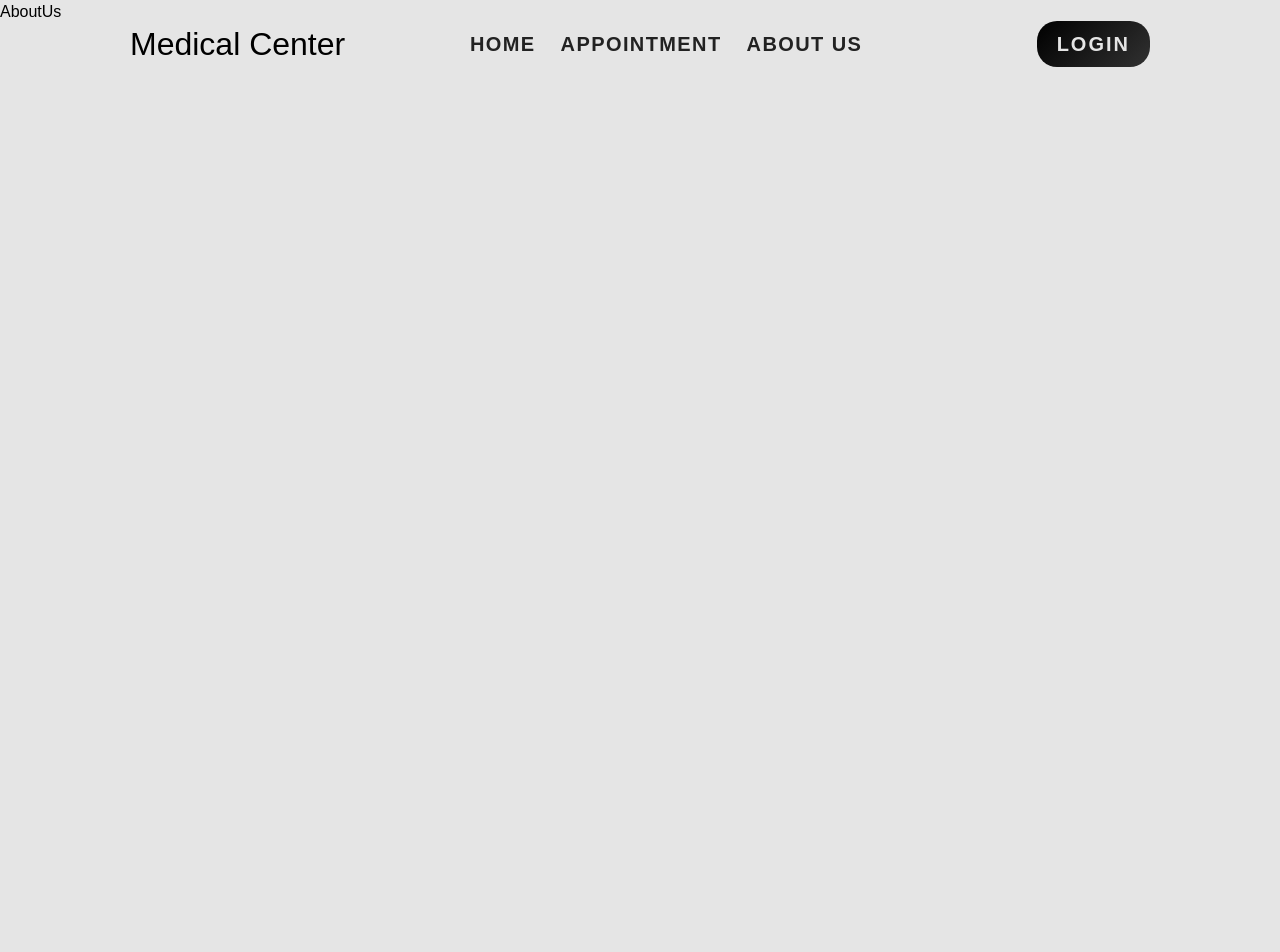
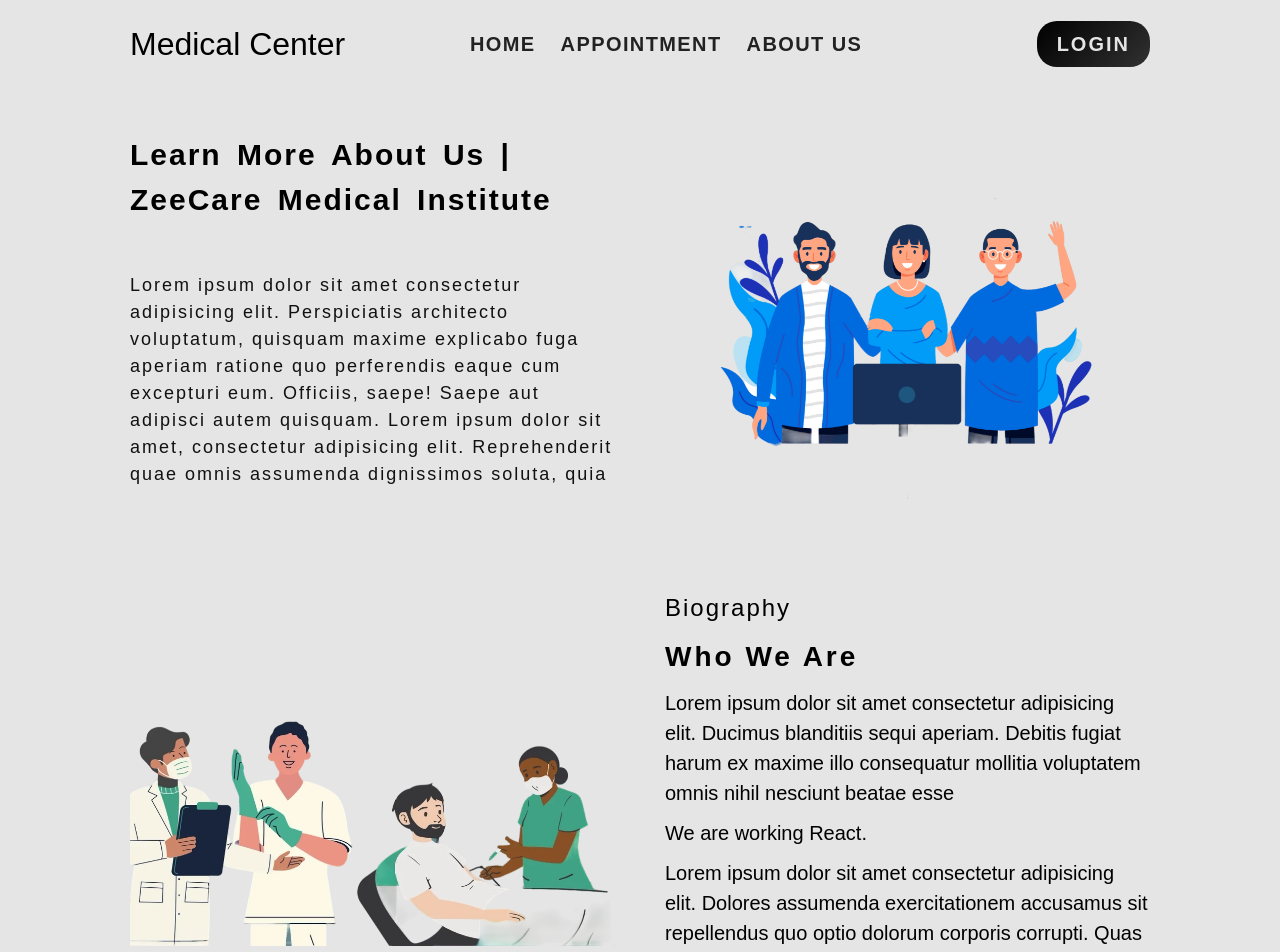
Before and after one commit to dauxero/Web_citas_medicas, a React (Vite) app in the folder FrontEnd/: page /about in a window 1280 px wide. Shown: the top 952 px of the page. Before the commit the page ends 800 px from the top, so only its background shows below. Built offline with nearby package versions, Linux system fonts and the light colour scheme; no server answers.

Commit message:
Correcion de la imagen about

```diff
--- a/FrontEnd/src/components/Biography.jsx
+++ b/FrontEnd/src/components/Biography.jsx
@@ -5,7 +5,7 @@
     <>
       <div className="container biography max-w-full">
         <div className="banner">
-          <img src={imageUrl} alt="whoweare" />
+          <img src={imageUrl} alt="biography" />
         </div>
         <div className="banner justify-center">
           <p>Biography</p>
--- a/FrontEnd/src/pages/AboutUs.jsx
+++ b/FrontEnd/src/pages/AboutUs.jsx
@@ -1,9 +1,18 @@
-import React from 'react'
-
+import React from "react";
+import Hero from "../components/Hero";
+import Biography from "../components/Biography";
 const AboutUs = () => {
   return (
-    <div>AboutUs</div>
-  )
-}
+    <>
+      <div className="max-w-full">
+        <Hero
+          title={"Learn More About Us | ZeeCare Medical Institute"}
+          imageUrl={"/about.png"}
+        />
+        <Biography imageUrl={"/biography.png"} />
+      </div>
+    </>
+  );
+};
 
-export default AboutUs
+export default AboutUs;
--- a/FrontEnd/src/pages/Home.jsx
+++ b/FrontEnd/src/pages/Home.jsx
@@ -13,7 +13,7 @@
         title={"Welcome to a Medical center | Medical Clinic"}
         imageUrl={"/hero.png"}
       />
-      <Biography imageUrl={"/about.png"} />
+      <Biography imageUrl={"/biography.png"} />
       <Departments />
       <MessageForm />
     </>
```
Also changed, not shown: FrontEnd/public/about.png, FrontEnd/public/biography.png (added).
